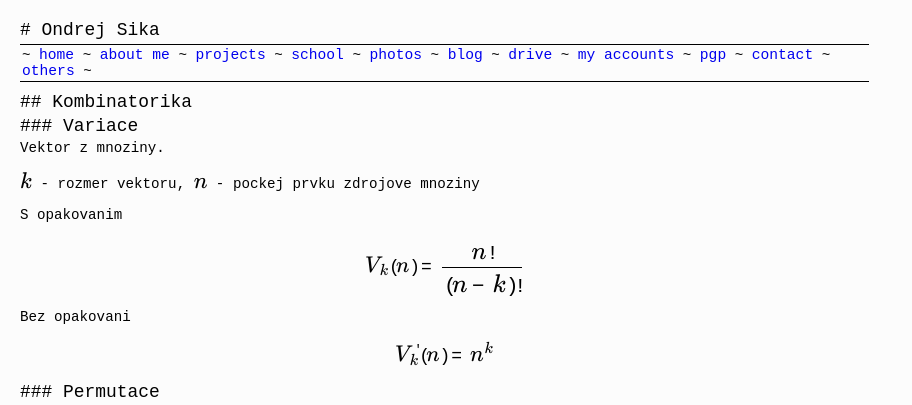
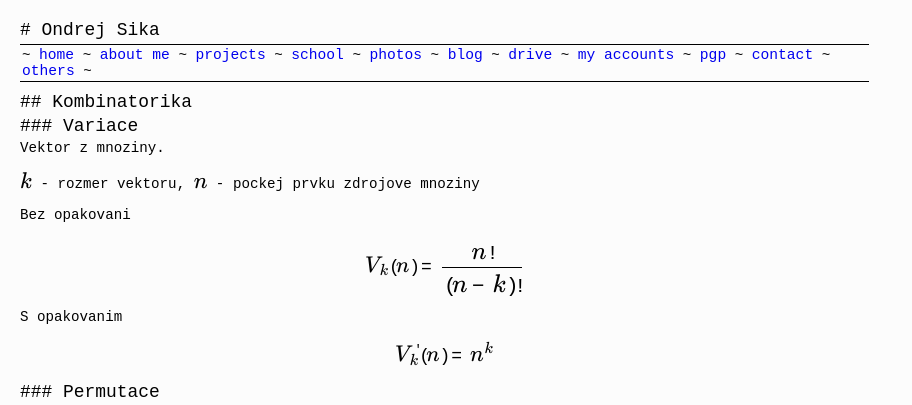
Before and after one commit to ondrejsika/ondrejsika.com, a Jekyll site: the page built from others/matematika/kombinatorika.md, in a window 1280 px wide. Shown: the top 405 px of the page, without its empty margins (0-912 px from the left). Built offline with Jekyll 4.4.1, drawn with Linux system fonts in a browser that asks for light colours; Markdown is read by kramdown in place of the engine named in the settings; formulas are drawn with MathJax 3; comment, search, counter and statistics services are not loaded.

Commit message:
fix cobinatorics

```diff
--- a/others/matematika/kombinatorika.md
+++ b/others/matematika/kombinatorika.md
@@ -11,11 +11,11 @@
 
 $k$ - rozmer vektoru, $n$ - pockej prvku zdrojove mnoziny
 
-S opakovanim
+Bez opakovani
 
 $$ V_k (n) = \frac{n!}{(n-k)!} $$
 
-Bez opakovani
+S opakovanim
 
 $$ V' _k (n) = n^k $$
 
```
